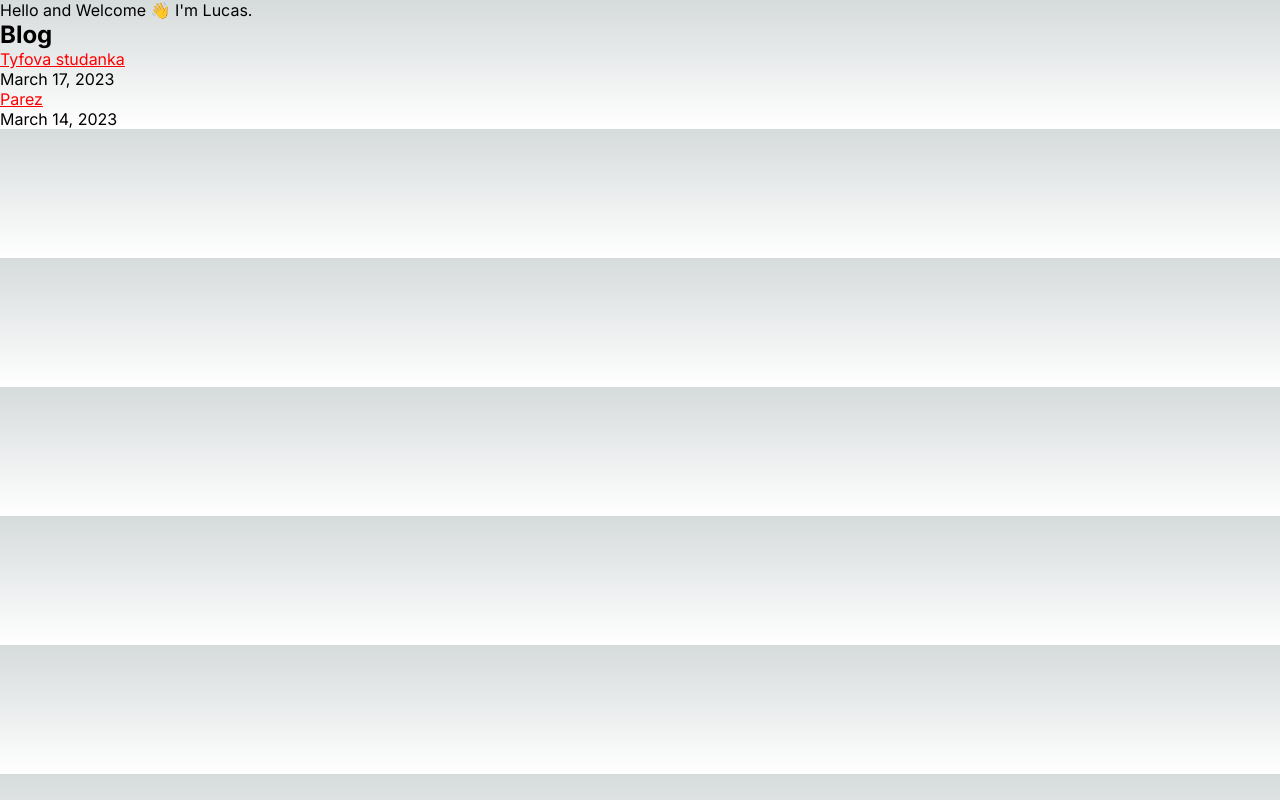
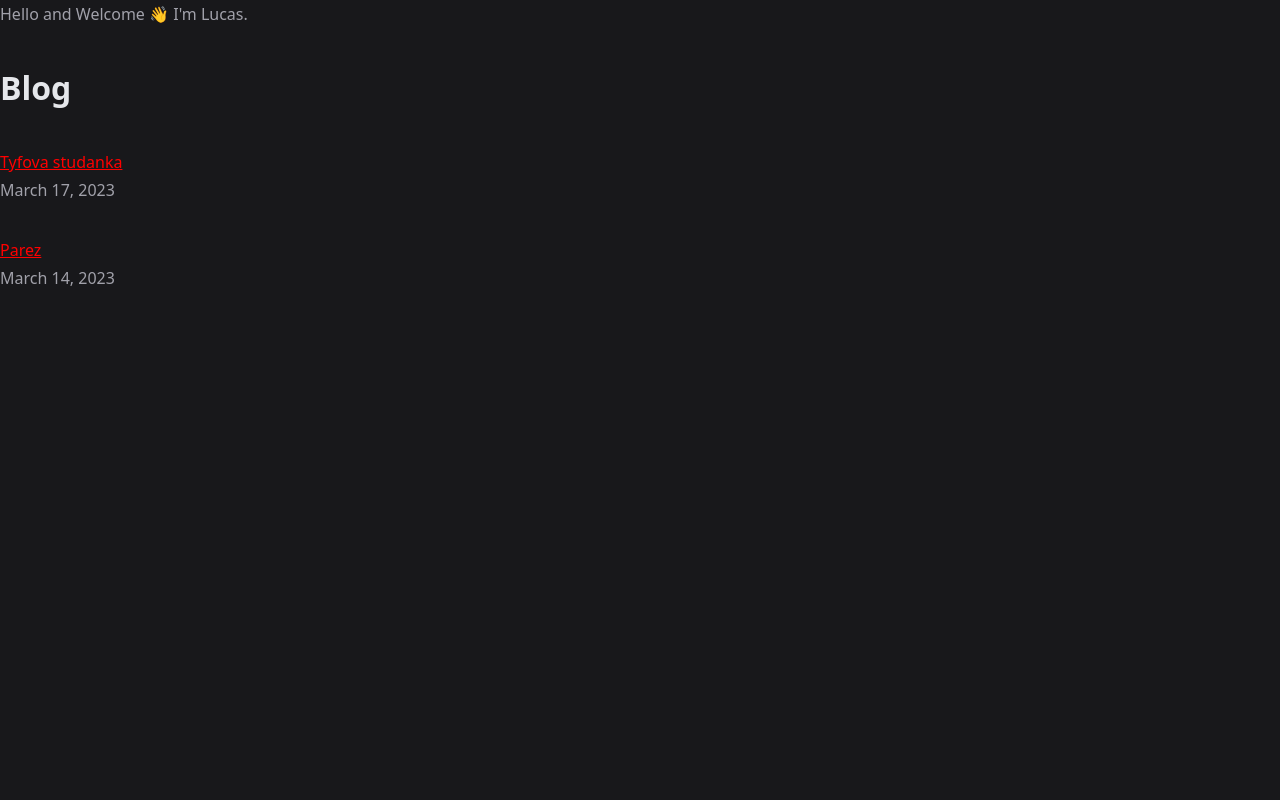
Before and after one commit to JanZaion/ld-site, a Next.js app: page / in a window 1280 px wide. Built offline with nearby package versions, Linux system fonts and the light colour scheme.

Commit message:
feat: add global styles

```diff
--- a/app/globals.css
+++ b/app/globals.css
@@ -1,77 +1,4 @@
-:root {
-  --max-width: 1100px;
-  --border-radius: 12px;
-  --font-mono: ui-monospace, Menlo, Monaco, 'Cascadia Mono', 'Segoe UI Mono',
-    'Roboto Mono', 'Oxygen Mono', 'Ubuntu Monospace', 'Source Code Pro',
-    'Fira Mono', 'Droid Sans Mono', 'Courier New', monospace;
-
-  --foreground-rgb: 0, 0, 0;
-  --background-start-rgb: 214, 219, 220;
-  --background-end-rgb: 255, 255, 255;
-
-  --primary-glow: conic-gradient(
-    from 180deg at 50% 50%,
-    #16abff33 0deg,
-    #0885ff33 55deg,
-    #54d6ff33 120deg,
-    #0071ff33 160deg,
-    transparent 360deg
-  );
-  --secondary-glow: radial-gradient(
-    rgba(255, 255, 255, 1),
-    rgba(255, 255, 255, 0)
-  );
-
-  --tile-start-rgb: 239, 245, 249;
-  --tile-end-rgb: 228, 232, 233;
-  --tile-border: conic-gradient(
-    #00000080,
-    #00000040,
-    #00000030,
-    #00000020,
-    #00000010,
-    #00000010,
-    #00000080
-  );
-
-  --callout-rgb: 238, 240, 241;
-  --callout-border-rgb: 172, 175, 176;
-  --card-rgb: 180, 185, 188;
-  --card-border-rgb: 131, 134, 135;
-}
-
-@media (prefers-color-scheme: dark) {
-  :root {
-    --foreground-rgb: 255, 255, 255;
-    --background-start-rgb: 0, 0, 0;
-    --background-end-rgb: 0, 0, 0;
-
-    --primary-glow: radial-gradient(rgba(1, 65, 255, 0.4), rgba(1, 65, 255, 0));
-    --secondary-glow: linear-gradient(
-      to bottom right,
-      rgba(1, 65, 255, 0),
-      rgba(1, 65, 255, 0),
-      rgba(1, 65, 255, 0.3)
-    );
-
-    --tile-start-rgb: 2, 13, 46;
-    --tile-end-rgb: 2, 5, 19;
-    --tile-border: conic-gradient(
-      #ffffff80,
-      #ffffff40,
-      #ffffff30,
-      #ffffff20,
-      #ffffff10,
-      #ffffff10,
-      #ffffff80
-    );
-
-    --callout-rgb: 20, 20, 20;
-    --callout-border-rgb: 108, 108, 108;
-    --card-rgb: 100, 100, 100;
-    --card-border-rgb: 200, 200, 200;
-  }
-}
+@import '../constants/defaultTheme.css';
 
 * {
   box-sizing: border-box;
@@ -79,29 +6,76 @@
   margin: 0;
 }
 
-html,
+html {
+  scroll-behavior: smooth;
+}
+
 body {
   max-width: 100vw;
   overflow-x: hidden;
+  font-family: var(--font);
+  font-size: 16px;
+  line-height: 1.75;
+  color: var(--text-color);
+  background-color: var(--background-color);
 }
 
-body {
-  color: rgb(var(--foreground-rgb));
-  background: linear-gradient(
-      to bottom,
-      transparent,
-      rgb(var(--background-end-rgb))
-    )
-    rgb(var(--background-start-rgb));
+h1,
+h2,
+h3,
+h4,
+h5,
+h6 {
+  color: var(--heading-color);
+}
+
+h1,
+h2,
+h3,
+h4,
+h5,
+h6,
+p {
+  margin-bottom: 2rem;
+}
+
+h1,
+h2,
+h3 {
+  font-weight: var(--bold);
+}
+
+h4,
+h5,
+h6 {
+  font-weight: var(--medium);
+}
+
+h1 {
+  font-size: var(--h1);
+}
+
+h2 {
+  font-size: var(--h2);
+}
+
+h3 {
+  font-size: var(--h3);
+}
+
+h4 {
+  font-size: var(--h4);
+}
+
+h5 {
+  font-size: var(--h5);
+}
+
+h6 {
+  font-size: var(--h6);
 }
 
 a {
-  color: inherit;
-  text-decoration: none;
+  color: var(--accent-color);
+  font-weight: var(--medium);
 }
-
-@media (prefers-color-scheme: dark) {
-  html {
-    color-scheme: dark;
-  }
-}
--- a/app/layout.tsx
+++ b/app/layout.tsx
@@ -1,8 +1,5 @@
 import './globals.css';
 import type { Metadata } from 'next';
-import { Inter } from 'next/font/google';
-
-const inter = Inter({ subsets: ['latin'] });
 
 export const metadata: Metadata = {
   title: 'Lucas Site',
@@ -12,7 +9,7 @@ export const metadata: Metadata = {
 const RootLayout = ({ children }: { children: React.ReactNode }) => {
   return (
     <html lang="en">
-      <body className={inter.className}>{children}</body>
+      <body>{children}</body>
     </html>
   );
 };
--- /dev/null
+++ b/constants/defaultTheme.css
@@ -0,0 +1,32 @@
+:root {
+  --accent-color: #0ea5e9;
+  --heading-color: #e5e7eb;
+  --background-color: #18181b;
+  --text-color: #a1a1aa;
+  --subtitle-color: #79818f;
+  --hex: #2f2f31;
+
+  --font: ui-sans-serif, system-ui, -apple-system, BlinkMacSystemFont, Segoe UI,
+    Roboto, Helvetica Neue, Arial, Noto Sans, sans-serif, 'Apple Color Emoji',
+    'Segoe UI Emoji', Segoe UI Symbol, 'Noto Color Emoji';
+  --light: 300;
+  --regular: 400;
+  --medium: 500;
+  --bold: 700;
+  --h1: 3rem;
+  --h2: 2rem;
+  --h3: 1.5rem;
+  --h4: 1.25rem;
+  --h5: 1rem;
+  --h6: 1rem;
+  --nav-li: 1.25rem;
+}
+
+/*
+media sizes:
+--xs: 'screen and (max-width: 320px)';
+--sm: 'screen and (max-width: 640px)';
+--md: 'screen and (max-width: 768px)';
+--lg: 'screen and (max-width: 1024px)';
+--xl: 'screen and (max-width: 1280px)';
+*/
```
